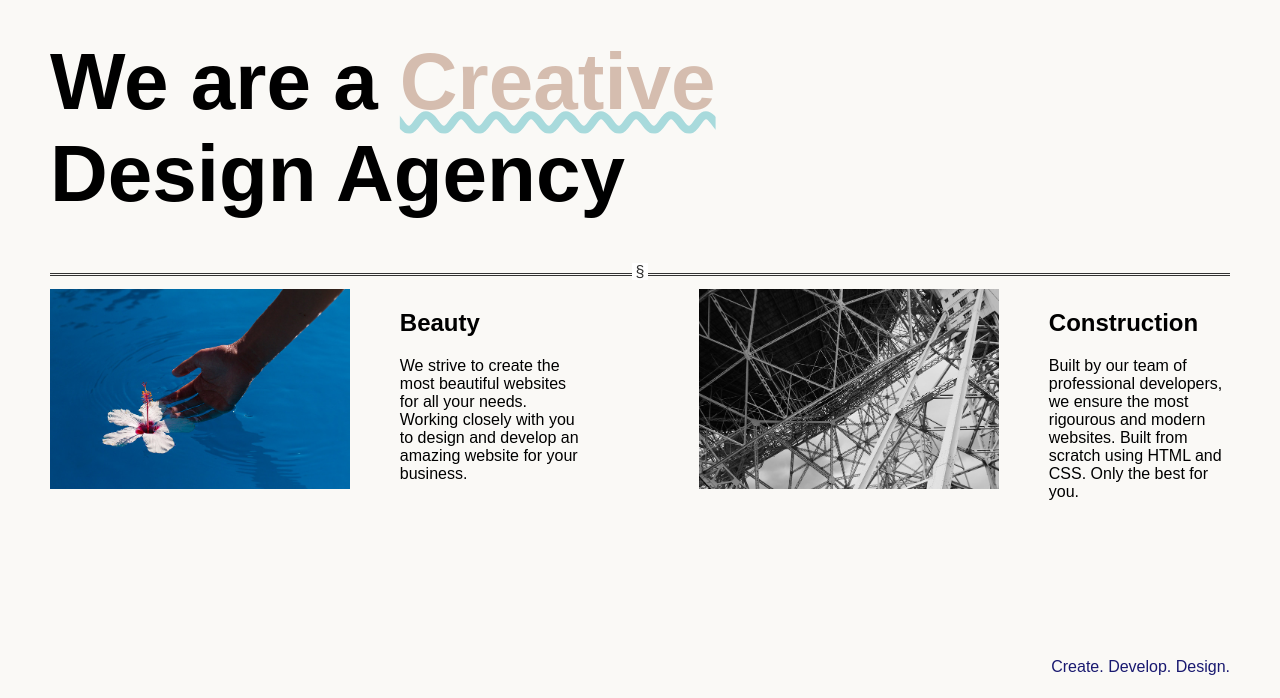
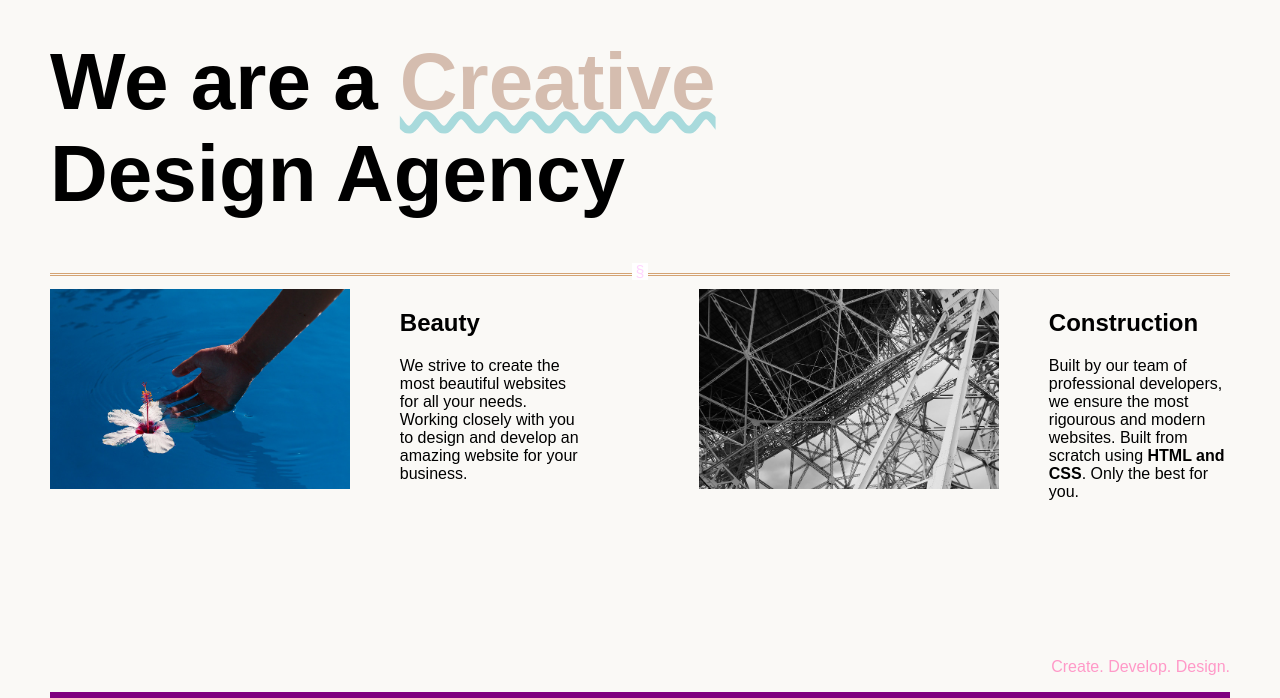
Before and after one commit to principles31/Agency_website, a website: page index.html in a window 1280 px wide. Shown: the part 118-816 px from the top of the page. Drawn offline with Linux system fonts and the light colour scheme.

Commit message:
Add more styling

```diff
--- a/index.html
+++ b/index.html
@@ -22,7 +22,7 @@
         <div class="right card"><img class="title_image" src="./asset/images/construction.jpg" alt="metal structure">
             <h2 class="card_title">Construction</h2>
             <p>Built by our team of professional developers, we ensure the most rigourous and modern websites. Built from
-              scratch using HTML and CSS. Only the best for you.</p>
+              scratch using <strong>HTML and CSS</strong>. Only the best for you.</p>
           </div>
 
     </div>
--- a/style.css
+++ b/style.css
@@ -5,6 +5,7 @@ body {
     display: flex;
     flex-direction: column;
     min-height: 95vh;
+    border-bottom: 6px solid purple;
 }
 
 .header {
@@ -24,8 +25,8 @@ h1 {
 
   hr {
     border: none;
-    border-top: 3px double #333;
-    color: #333;
+    border-top: 3px double #d4a373;
+    color: #ffd6ff;
     overflow: visible;
     text-align: center;
     height: 5px;
@@ -59,7 +60,7 @@ h1 {
 
 footer {
     text-align: right;
-    color: midnightblue;
+    color: #ff99c8;
   }
 
    @media (max-width: 680px) {
```
